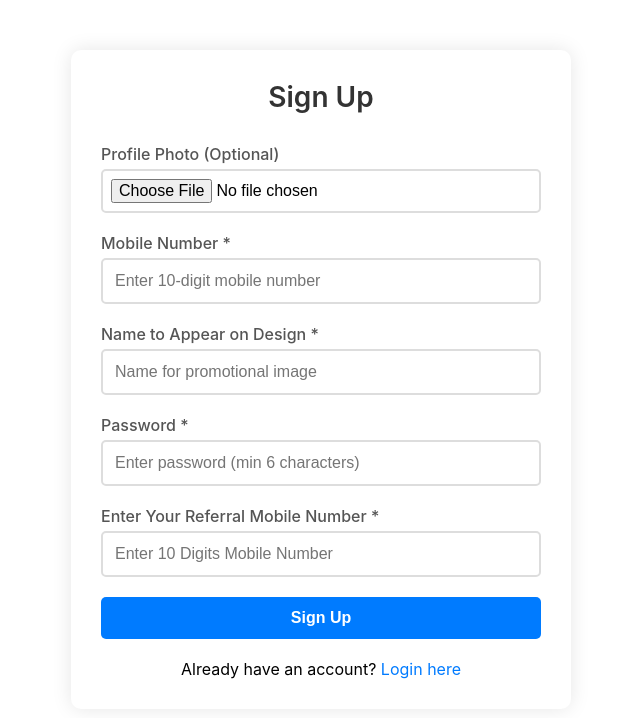
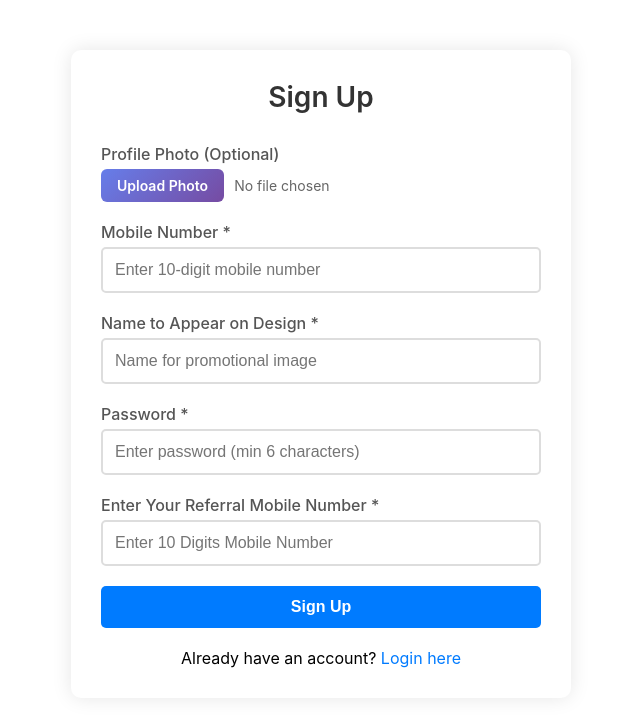
Before and after one commit to DevFarhanCoder/promotion, a React (Create React App) app in the folder frontend/: page /signup in a window 1280 px wide. Shown: the top 718 px of the page, without its empty margins (319-959 px from the left). Built offline with nearby package versions, Linux system fonts and the light colour scheme.

Commit message:
Adding Admin Dashboard All Users Page

```diff
--- a/frontend/src/App.css
+++ b/frontend/src/App.css
@@ -147,6 +147,76 @@ body {
 
 .file-input {
   padding: 8px;
+}
+
+/* Custom File Upload Styles */
+.custom-file-upload {
+  display: flex;
+  align-items: center;
+  gap: 10px;
+  flex-wrap: wrap;
+}
+
+.file-input-hidden {
+  display: none;
+}
+
+.file-upload-button {
+  background: linear-gradient(135deg, #667eea, #764ba2);
+  color: white;
+  border: none;
+  padding: 8px 16px;
+  border-radius: 6px;
+  font-weight: 600;
+  cursor: pointer;
+  transition: all 0.3s ease;
+  font-size: 14px;
+  display: inline-block;
+}
+
+.file-upload-button:hover {
+  transform: translateY(-1px);
+  box-shadow: 0 4px 12px rgba(102, 126, 234, 0.4);
+}
+
+.file-upload-text {
+  color: #666;
+  font-size: 14px;
+}
+
+.file-input::file-selector-button {
+  background: linear-gradient(135deg, #667eea, #764ba2);
+  color: white;
+  border: none;
+  padding: 8px 16px;
+  border-radius: 6px;
+  font-weight: 600;
+  cursor: pointer;
+  transition: all 0.3s ease;
+  margin-right: 10px;
+}
+
+.file-input::file-selector-button:hover {
+  transform: translateY(-1px);
+  box-shadow: 0 4px 12px rgba(102, 126, 234, 0.4);
+}
+
+/* For WebKit browsers (Chrome, Safari, Edge) */
+.file-input::-webkit-file-upload-button {
+  background: linear-gradient(135deg, #667eea, #764ba2);
+  color: white;
+  border: none;
+  padding: 8px 16px;
+  border-radius: 6px;
+  font-weight: 600;
+  cursor: pointer;
+  transition: all 0.3s ease;
+  margin-right: 10px;
+}
+
+.file-input::-webkit-file-upload-button:hover {
+  transform: translateY(-1px);
+  box-shadow: 0 4px 12px rgba(102, 126, 234, 0.4);
 }
 
 .form-button {
--- a/frontend/src/pages/SignUp.js
+++ b/frontend/src/pages/SignUp.js
@@ -130,13 +130,22 @@ const SignUp = () => {
       <form onSubmit={handleSubmit}>
         <div className="form-group">
           <label className="form-label">Profile Photo (Optional)</label>
+          <div className="custom-file-upload">
             <input
               type="file"
               name="profilePhoto"
               accept="image/*"
               onChange={handleChange}
-            className="form-input file-input"
+              className="file-input-hidden"
+              id="profilePhotoInput"
             />
+            <label htmlFor="profilePhotoInput" className="file-upload-button">
+              Upload Photo
+            </label>
+            <span className="file-upload-text">
+              {formData.profilePhoto ? formData.profilePhoto.name : 'No file chosen'}
+            </span>
+          </div>
         </div>
 
         <div className="form-group">
```
Lines whose indentation alone changed are shown as unchanged.
